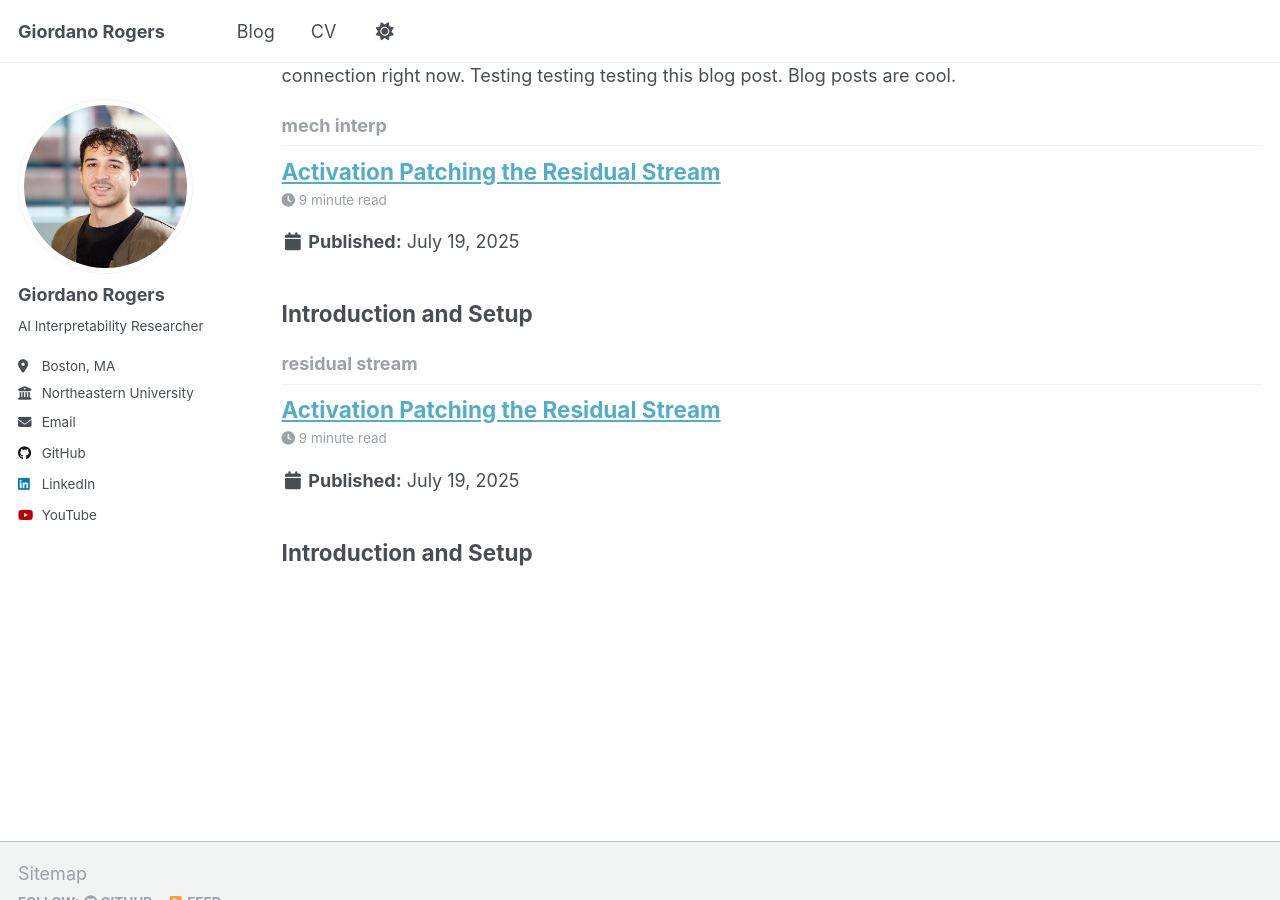
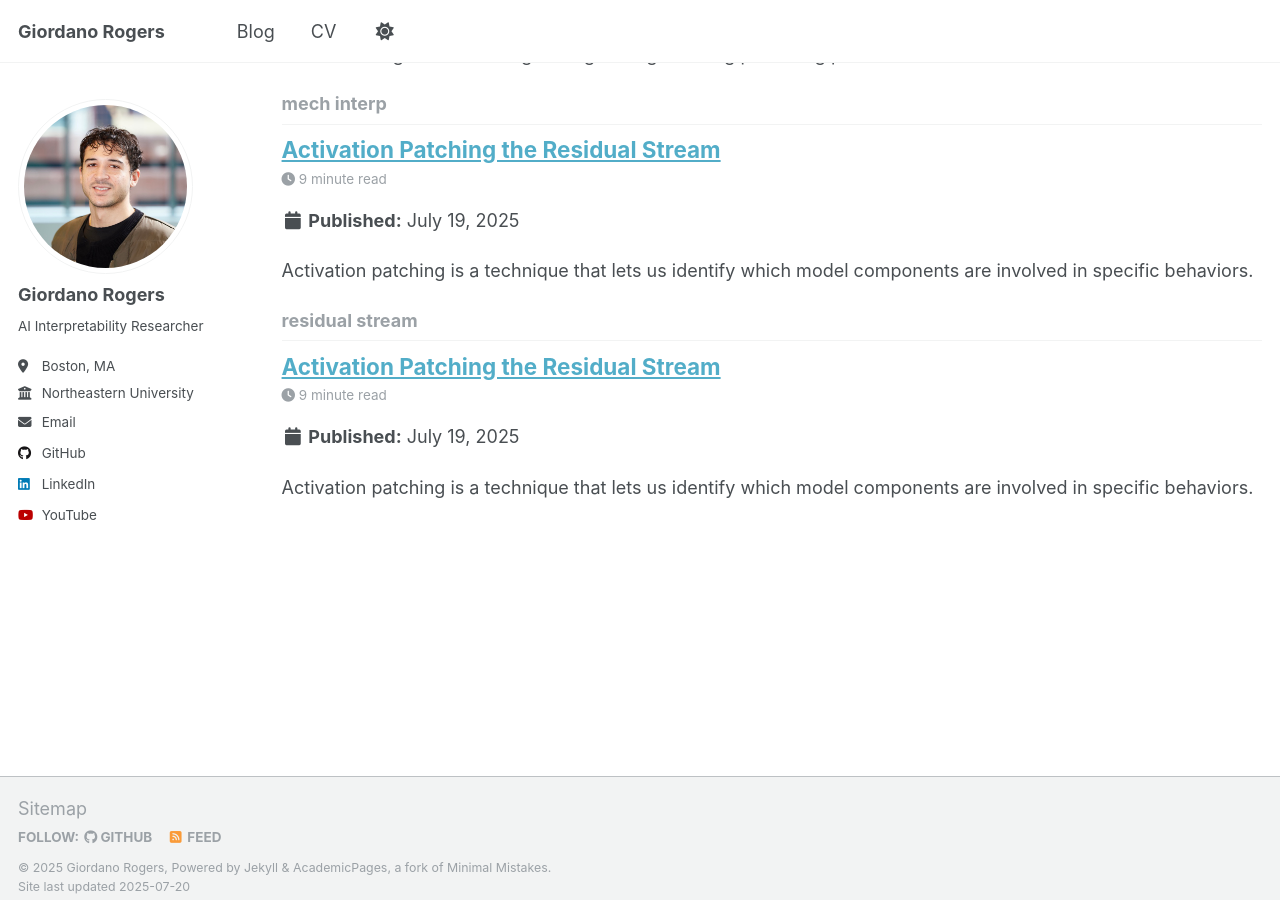
Before and after one commit to giordanorogers/giordanorogers.github.io, a Jekyll site: the page built from _pages/tag-archive.html, in a window 1280 px wide and 900 px high, scrolled down 2908 px. Built offline with Jekyll 4.4.1, drawn with Linux system fonts in a browser that asks for light colours; a script that is not in the unit is left out; some of the changed text lies outside the part shown.

Commit message:
revise intro

```diff
--- a/_posts/2025-07-19-activation_patching_residual.md
+++ b/_posts/2025-07-19-activation_patching_residual.md
@@ -8,13 +8,9 @@ tags:
   - residual stream
 ---
 
-## Introduction and Setup
+Activation patching is a technique that lets us identify which model components are involved in specific behaviors.
 
-### Introduction
-
-Mechanistic interpretability (MI) is a subfield of AI research focused on reverse-engineering the algorithms that Large Language Models (LLMs) learn.
-
-Activation patching is a technique that lets us identify which model components are involved in specific behaviors.
+It is a core method of interpretability research, a subfield of AI focused on reverse-engineering the algorithms that Large Language Models (LLMs) learn.
 
 The goal of this notebook is to explore activation patching through the lens of what we'll call the similarity task: where we want the LLM to discern which person in a list has an attribute in common with a specific main person.
 
```
